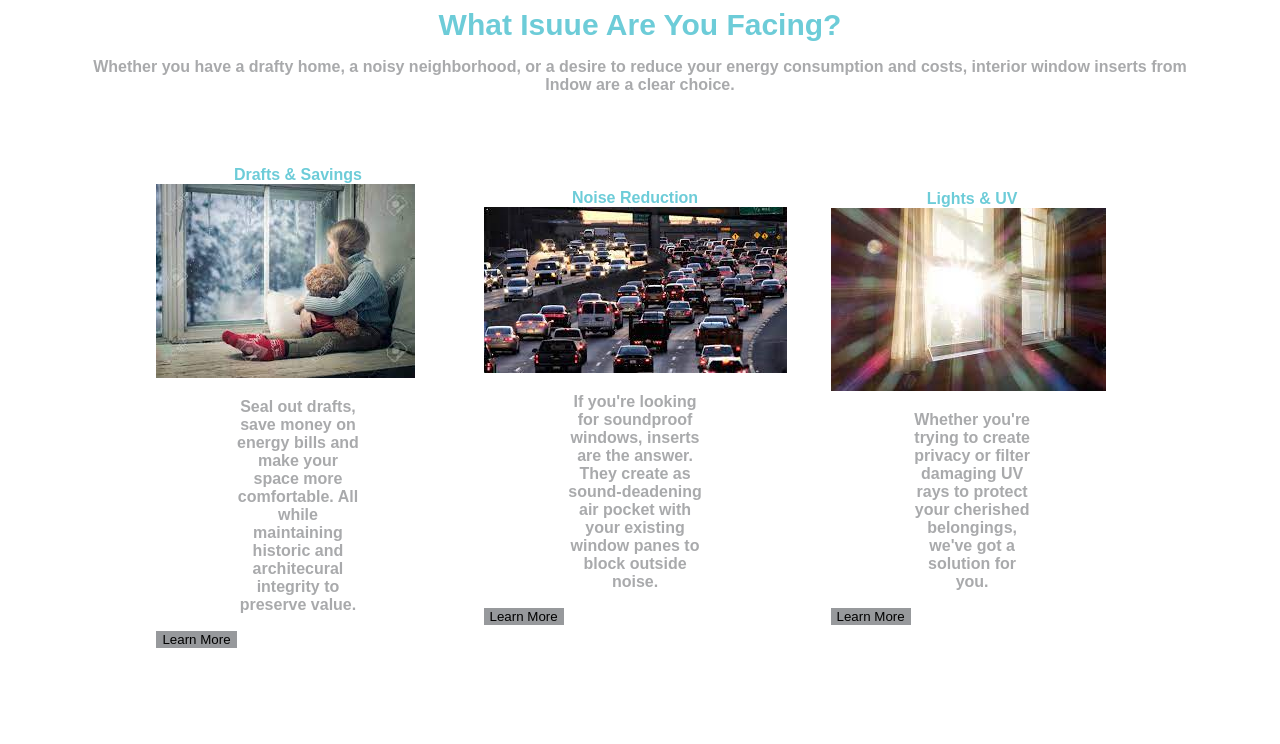
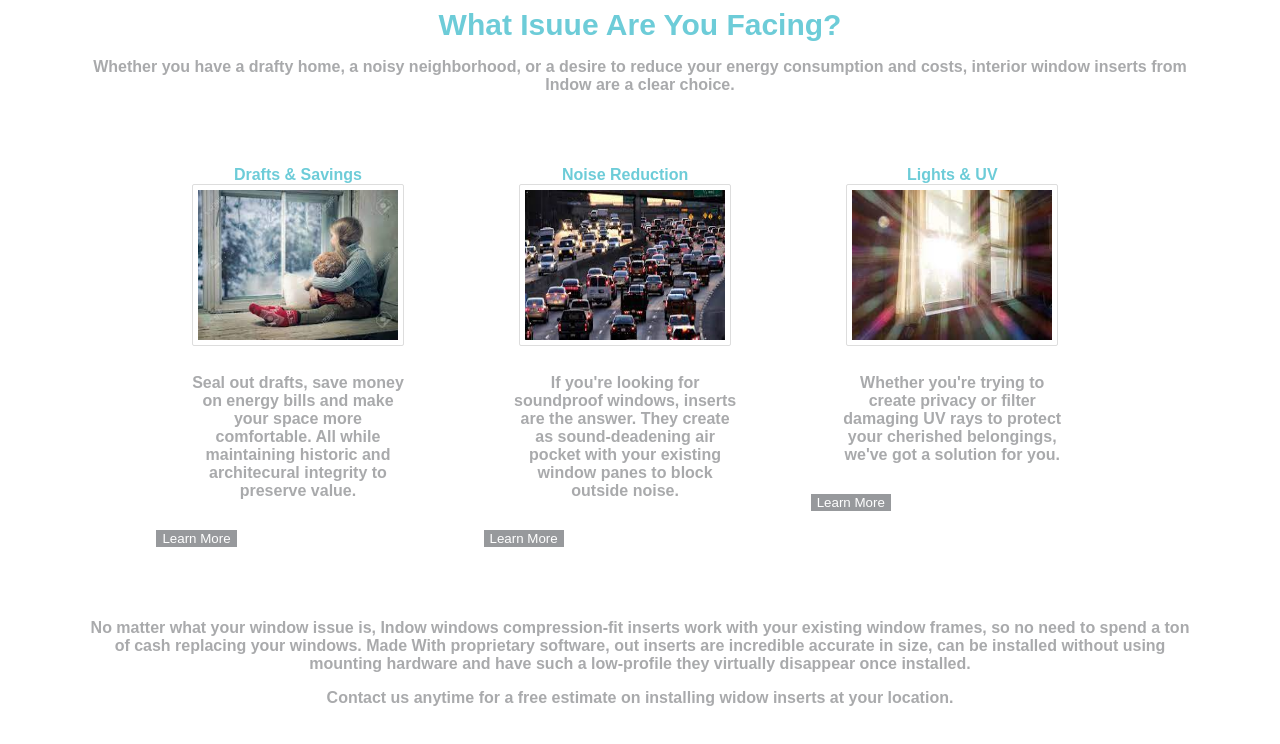
Before and after one commit to Daniel-Valadez/Practice, a plain HTML site: page index.html in a window 1280 px wide. Drawn offline with Linux system fonts and the light colour scheme; a script that the page names is missing.

Commit message:
Needs Finishing Touch

```diff
--- a/index.html
+++ b/index.html
@@ -37,7 +37,7 @@
 
       <!--Now the rest of the HTML follows the same structure-->
       <article class = "article-box">
-        <div>
+        <div class = "content">
           <header class = "subjects">Noise Reduction</header>
           <img src = "images/noise.jfif" alt = "Noise"/>
           <p class = "description">If you're looking for soundproof windows, inserts are the answer.
@@ -48,7 +48,7 @@
       </article>
 
       <article class = "article-box">
-        <div>
+        <div class = "content">
           <header class = "subjects">Lights & UV</header>
           <img src = "images/light.jfif" alt = "Sunlight"/>
           <p class = "description">Whether you're trying to create privacy or filter damaging
@@ -59,6 +59,15 @@
 
     </main>
 
+    <div class = "footing">
+      <p>No matter what your window issue is, Indow windows compression-fit inserts work with your
+        existing window frames, so no need to spend a ton of cash replacing your windows. Made With
+        proprietary software, out inserts are incredible accurate in size, can be installed without
+        using mounting hardware and have such a low-profile they virtually disappear once installed.
+      </p>
+
+      <p>Contact us anytime for a free estimate on installing widow inserts at your location.</p>
+    </div>
   </body>
 
 </html>
--- a/style.css
+++ b/style.css
@@ -30,11 +30,28 @@ p {
   display: flex;
   margin: 2px;
   padding: 20px;
-  align-items: center;
+}
+
+.content {
+}
+
+img {
+  border: 1px solid #ddd;
+  border-radius: 2px;
+  padding: 5px;
+  width: 200px;
+  height: 150px;
+  display: block;
+  margin-left: auto;
+  margin-right: auto;
+}
+
+.description {
+  margin: 10%;
 }
 
 button {
   background-color: #97999C;
   border: none;
-  text-decoration-color: #FFFFFF;
+  color: #FFFFFF;
 }
```
